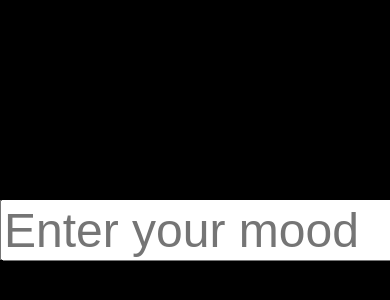
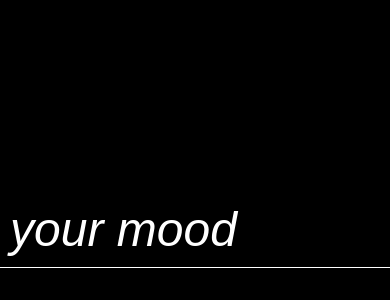
Before and after one commit to You-Gao/playground, a React (Create React App) app in the folder react_apps/mood/: page / in a window 390 px wide. Shown: the part 192-492 px from the top of the page. Built offline with nearby package versions, Linux system fonts and the light colour scheme.

Commit message:
feat: responsive colors

```diff
--- a/react_apps/mood/src/App.css
+++ b/react_apps/mood/src/App.css
@@ -40,7 +40,24 @@
 /* transform works relative to the element's own size */
 input {
   position: relative;
+  color: white;
   top: 50%;
-  transform: translateY(-50%);
+  left: 50%;
+  transform: translate(-50%, -50%);
   font-size: 3rem;
+  padding: 10px 10px 10px 5px;
+  display: block;
+  border: none;
+  border-bottom: 1px solid #ffffff;
+  background: transparent;
 }
+
+input::placeholder {
+  color: #ffffff; /* Gray color */
+  font-style: italic;
+  font-weight: normal;
+}
+
+input:focus {
+  outline: none;
+}
--- a/react_apps/mood/src/App.js
+++ b/react_apps/mood/src/App.js
@@ -9,9 +9,21 @@ function App() {
     // js can use document to access the DOM
     const mood = document.querySelector('input').value;
     document.querySelector('input').value = '';
-    const mood_str = mood.toLowerCase();
     console.log(mood)
-    setColor(mood_str);
+    setColor(mood);
+
+    if (mood === "black") {
+	    document.getElementById('input_box').style.setProperty('--placeholder-color', 'white');
+	    document.getElementById('input_box').style.borderBottom = '2px solid white';
+    	    document.getElementById('input_box').style.color = 'white';
+    }
+
+    if (mood === "white") {
+	    document.getElementById('input_box').style.setProperty('--placeholder-color', 'black');
+	    document.getElementById('input_box').style.borderBottom = '2px solid black';
+	    document.getElementById('input_box').style.color = 'black';
+
+    }
   }
 
   function listenForEnter(e) {
```
